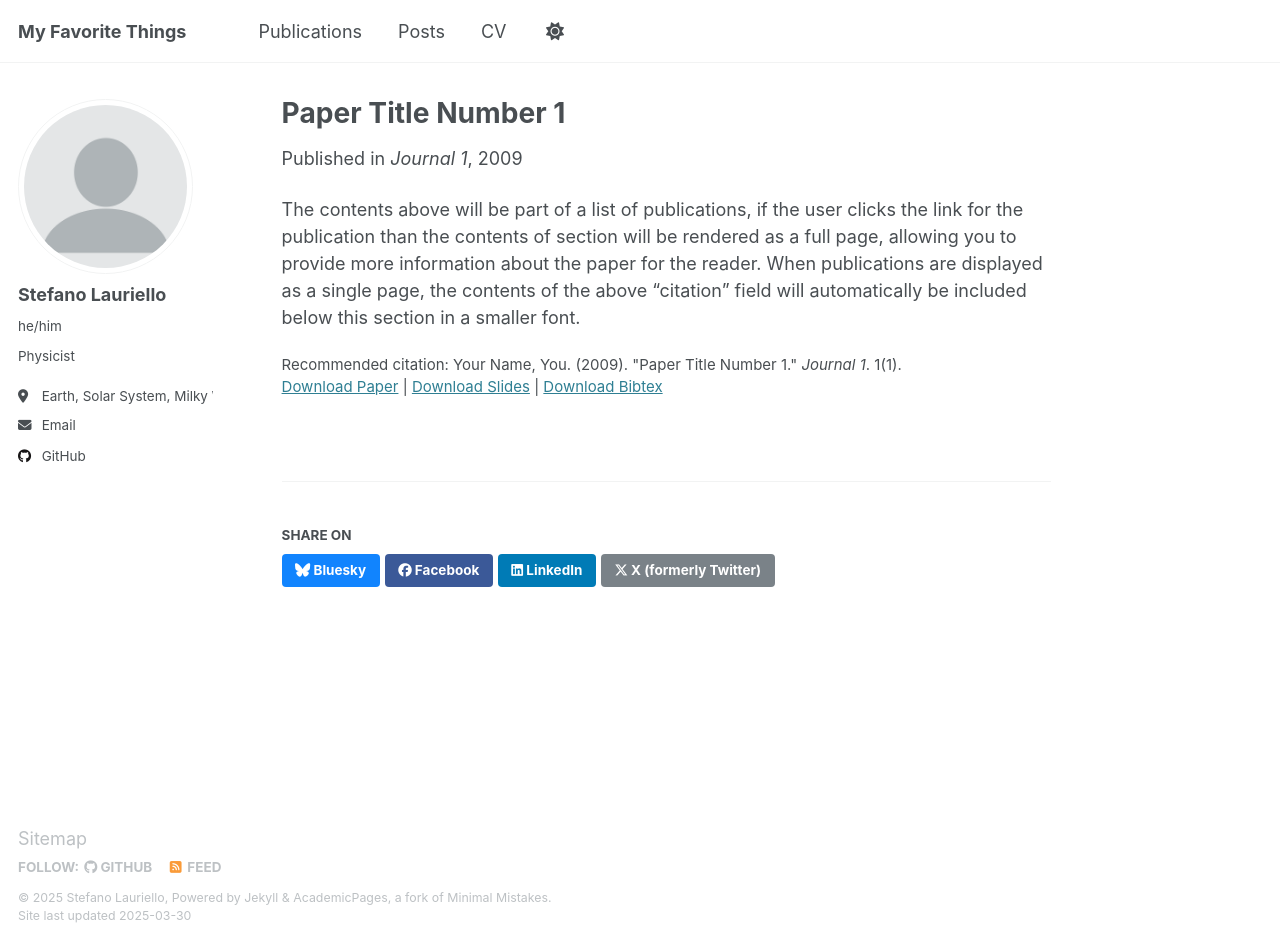
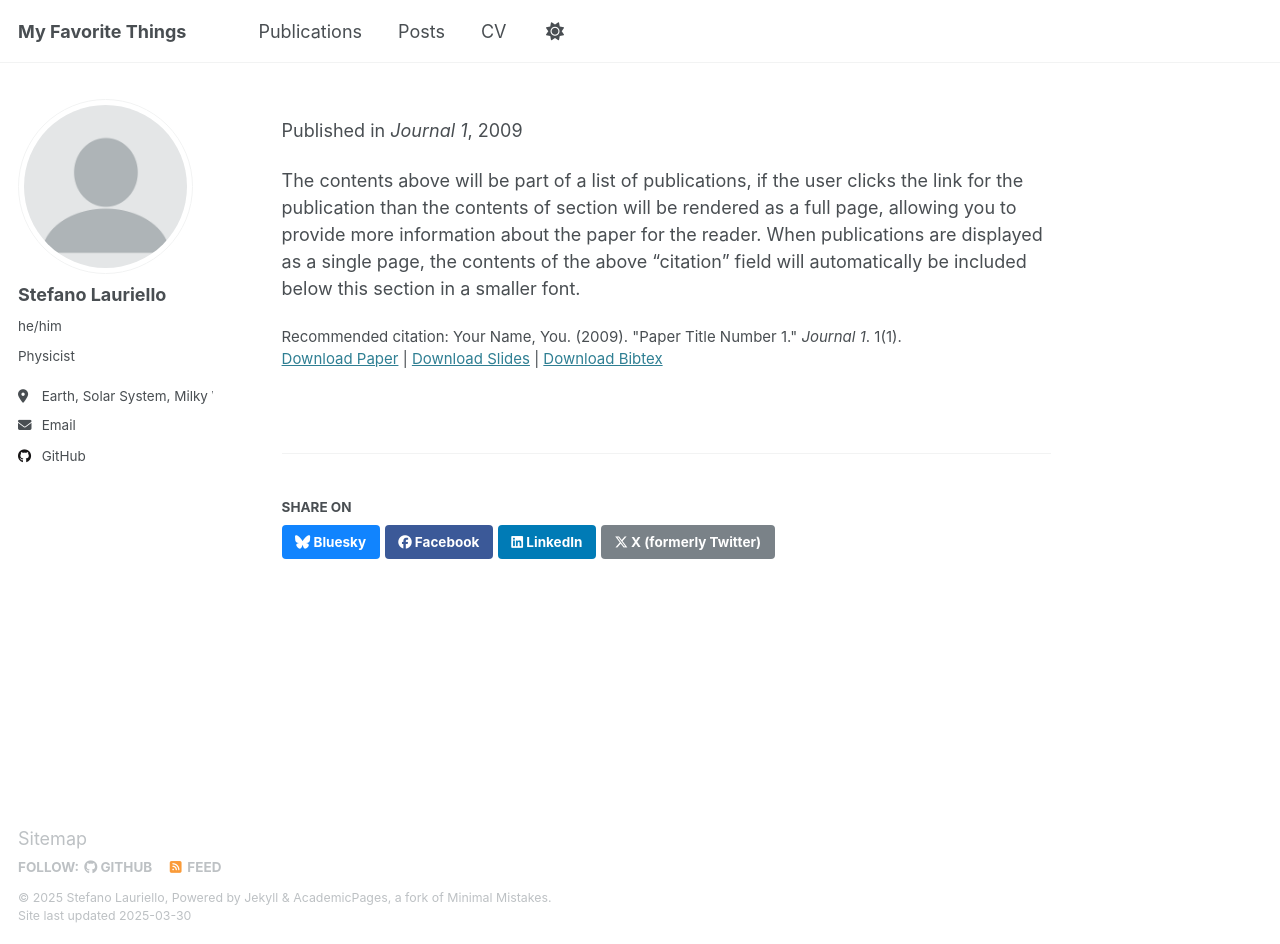
Before and after one commit to stefano-lau/stefano-lau.github.io, a Jekyll site: the page built from _publications/2009-10-01-paper-title-number-1.md, in a window 1280 px wide and 944 px high. Built offline with Jekyll 4.4.1, drawn with Linux system fonts in a browser that asks for light colours.

Commit message:
Update 2009-10-01-paper-title-number-1.md

```diff
--- a/_publications/2009-10-01-paper-title-number-1.md
+++ b/_publications/2009-10-01-paper-title-number-1.md
@@ -1,5 +1,5 @@
 ---
-title: "Paper Title Number 1"
+title: ""
 collection: publications
 category: manuscripts
 permalink: /publication/2009-10-01-paper-title-number-1
```
